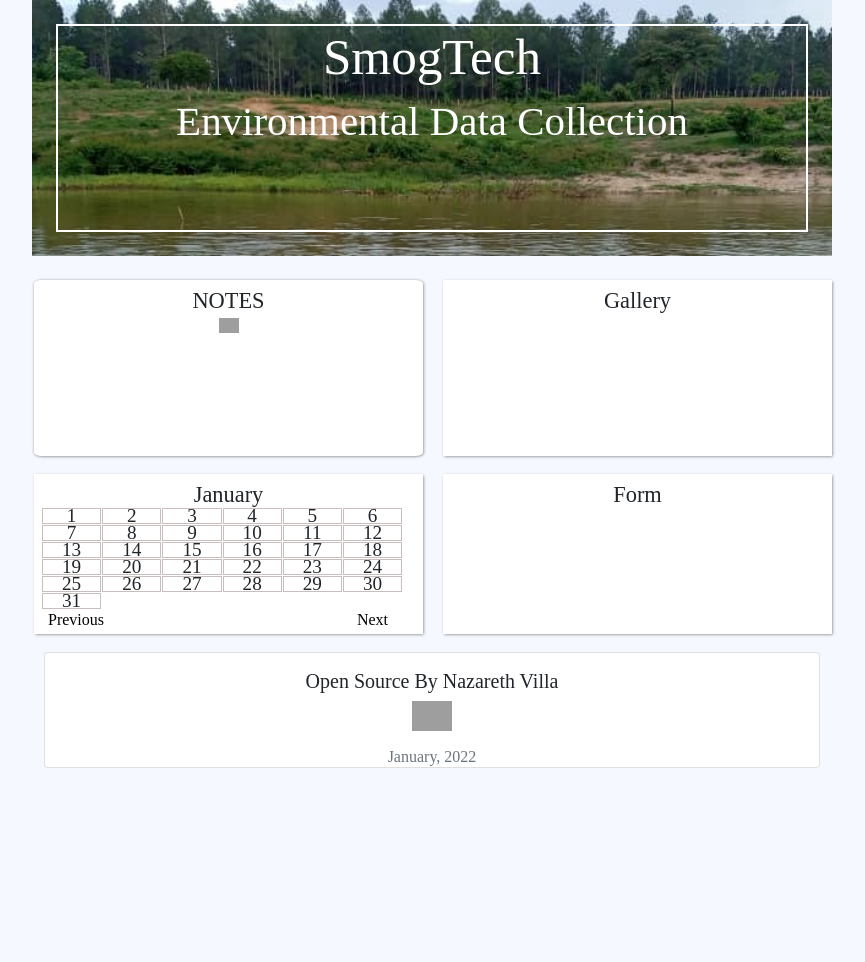
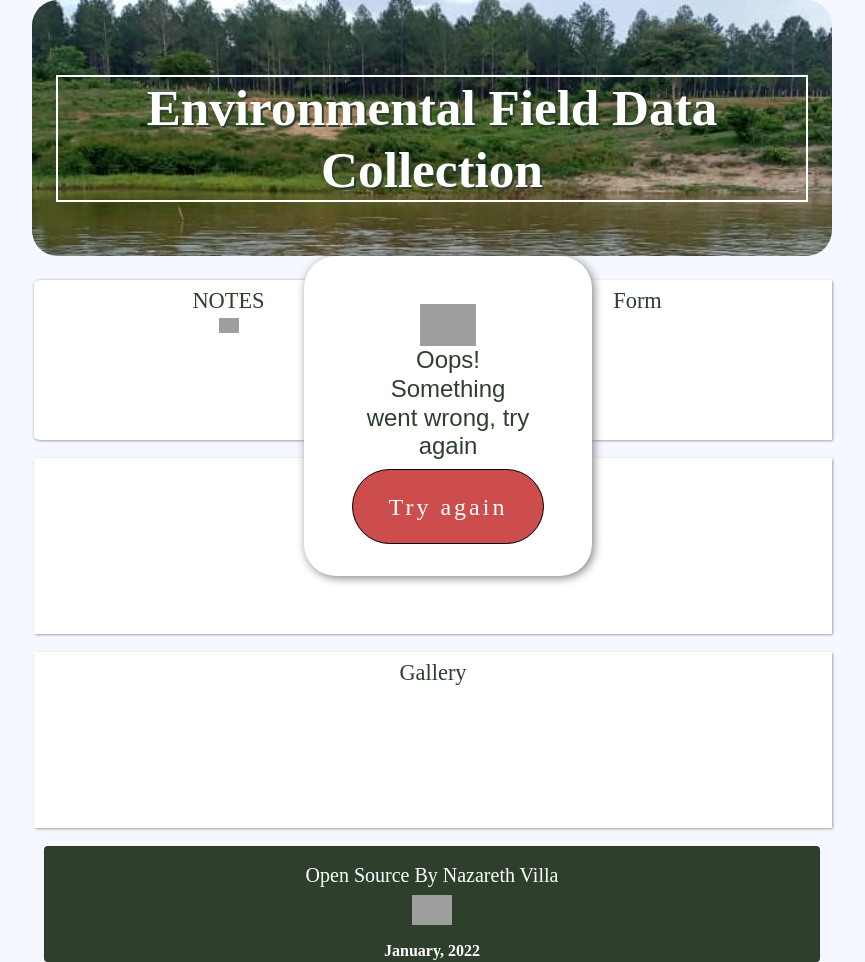
Before and after one commit to nazavilla/EnvironmentalFieldDataCollector, a plain HTML site: page VerdeApp.html in a window 1280 px wide. Shown: the whole page, without its empty margins (208-1073 px from the left). Before the commit the page ends 800 px from the top, so only its background shows below. Drawn offline with nearby package versions, Linux system fonts and the light colour scheme; grey boxes are pictures that could not be loaded; a web font is replaced by a local one.

Commit message:
added ERROR/SUCCESS popUp

```diff
--- a/VerdeApp.css
+++ b/VerdeApp.css
@@ -5,6 +5,7 @@ body {
   font-family: "Playfair Display";
   line-height: 1.25;
   transition: font-size 0.25s ease;
+  color: #2e402c;
 }
 
 #TITLE {
@@ -14,68 +15,16 @@ body {
   background-size: cover;
   height: 10em;
   background-position: bottom;
-  font-weight: bold;
+  border-radius: 1em;
 }
 
 #TITLE h4 {
   border: 2px solid white;
   width: 18em;
-  margin: 0 auto;
+  margin: 1em auto;
   font-size: 2em;
-}
-
-#Subtitle {
-  font-size: 0.8em;
-}
-
-#month {
-  font: 1.4em serif;
-}
-
-#container2 {
-  display: grid;
-  grid-template-columns: repeat(6, 3.7em);
-  grid-auto-rows: 1em;
-  grid-gap: 1px;
-}
-
-.date {
-  display: flex;
-  flex-direction: column;
-  text-align: center;
-  font-family: serif;
-  align-items: center;
-  justify-content: center;
-  font-size: 1.2em;
-  border: 0.1px solid rgb(201, 189, 189);
-}
-
-.buttons {
-  display: flex;
-  flex-direction: row;
-  justify-content: space-between;
-  width: 22em;
-}
-button {
-  background-color: Transparent;
-  background-repeat: no-repeat;
-  border: none;
-  cursor: pointer;
-  overflow: hidden;
-  outline: none;
-  font-family: serif;
-  font-size: 1em;
-}
-
-button:hover {
-  border: 1px solid;
-  border-radius: 5px;
-}
-
-.date:hover {
-  border: none;
-  font-size: 1em;
-  font-weight: bold;
+  font-weight: bolder;
+  text-shadow: 2px 2px #2e402c;
 }
 
 #showcase {
@@ -99,26 +48,26 @@ button:hover {
 #popUp_superMain {
   background-color: white;
   display: none;
-  bottom: 7em;
+  bottom: 3em;
   position: absolute;
   z-index: 2;
   margin-left: 8em;
-  height: 33em;
-  width: 30em;
+  height: 35em;
+  width: 42em;
   left: 17em;
 }
 
 #popUPBackground {
   display: none;
   background: rgba(0, 0, 0, 0.6);
-  bottom: 42em;
+  bottom: 30em;
   backdrop-filter: blur(12px);
   z-index: 1;
   position: relative;
   width: 87em;
   margin-left: -21em;
-  height: 43em;
-  margin-bottom: -51em;
+  height: 42em;
+  margin-bottom: -60em;
 }
 
 @media (max-width: 800px) {
@@ -144,12 +93,17 @@ button:hover {
 #myNotesTitle {
   font: 1.4em serif;
 }
-#Calendar {
+#recentCitiesAdded {
   box-shadow: 0.5px 0.5px 3px gray;
   background-color: white;
   width: 87px;
-  margin: 0px 18px 18px 2px;
-  height: 10em;
+  margin: 0px 0px 18px 2px;
+  height: 11em;
+  display: block;
+}
+
+#listtitle {
+  font: 1.4em serif;
 }
 
 #Gallery {
@@ -159,6 +113,7 @@ button:hover {
   margin: 0px 0px 18px 2px;
   height: 11em;
   cursor: pointer;
+  display: block;
 }
 #mydatatitle {
   font: 1.4em serif;
@@ -182,3 +137,77 @@ button:hover {
   width: 18em;
   text-align: center;
 }
+
+.card {
+  background-color: #2e402c;
+  color: white;
+}
+
+#currentdate {
+  font-weight: bolder;
+  color: white;
+}
+
+/* ERROR SUCESS POP UP*/
+
+.successCard {
+  display: none;
+  position: absolute;
+  z-index: 1;
+  top: 15em;
+  right: 30em;
+  text-align: center;
+  background-color: white;
+  margin: 1em auto;
+  width: 18em;
+  border-radius: 2em;
+  padding: 3em;
+  height: 20em;
+  box-shadow: 2px 2px 10px grey;
+}
+
+.errorCard {
+  display: block;
+  position: absolute;
+  z-index: 1;
+  top: 15em;
+  right: 30em;
+  text-align: center;
+  background-color: white;
+  margin: 1em auto;
+  width: 18em;
+  border-radius: 2em;
+  padding: 3em;
+  height: 20em;
+  box-shadow: 2px 2px 10px grey;
+}
+
+.errorCard img,
+.successCard img {
+  width: 5em;
+}
+
+h1 {
+  font-size: 1.5em;
+  font-family: "IBM Plex Sans Thai Looped", sans-serif;
+}
+
+.bttnsuccess {
+  background-color: #32ba7c;
+  color: white;
+  border: 1px solid white;
+  padding: 0.9em;
+  border-radius: 2em;
+  font-size: 1.5em;
+  letter-spacing: 3px;
+}
+
+.bttnerror {
+  background-color: #cd4c4c;
+  color: white;
+  border: 1px solid black;
+  padding: 0.9em;
+  border-radius: 2em;
+  font-size: 1.5em;
+  letter-spacing: 3px;
+}
--- a/VerdeApp.html
+++ b/VerdeApp.html
@@ -6,6 +6,10 @@
     <meta name="viewport" content="width=device-width, initial-scale=1.0">
     <link href="https://cdn.jsdelivr.net/npm/bootstrap@5.1.3/dist/css/bootstrap.min.css" rel="stylesheet"
         integrity="sha384-1BmE4kWBq78iYhFldvKuhfTAU6auU8tT94WrHftjDbrCEXSU1oBoqyl2QvZ6jIW3" crossorigin="anonymous">
+        <link rel="preconnect" href="https://fonts.googleapis.com">
+        <link rel="preconnect" href="https://fonts.gstatic.com" crossorigin>
+        <link href="https://fonts.googleapis.com/css2?family=IBM+Plex+Sans+Thai+Looped:wght@200&display=swap" rel="stylesheet">
+
     <link rel="stylesheet" href="VerdeApp.css" >
     <title>SmogTech</title>
 </head>
@@ -14,43 +18,48 @@
     <div class="container">
         <div id="showcase lol">
         <div id="TITLE" class="row p-4 mb-4 text-white text-center" >
-            <h4> SmogTech <br> <span id="Subtitle"> Environmental Data Collection </span></h4>
+            <h4><span id="Subtitle">Environmental Field Data Collection</span></h4>
         </div>
         <div id="Notes" class="row">
-            <div class="notas col p-2 text-dark text-center" >
+            <div class="notas col p-2 text-center" >
                 <div id="myNotesTitle">NOTES</div>
                 <img src="https://cdn-icons-png.flaticon.com/512/768/768818.png" style="width: 20px;">
             </div>
-
-            <div id="Gallery" class="col p-2 text-dark text-center">
-                <div id="mydatatitle">Gallery</div>
-            </div>
-        </div>
-
-        <div class="row">
-
-            <!--CALENDAR-->
-            <div id="Calendar" class="col p-2 text-center">
-                <div id="month">January</div>
-                <div id="container2"></div>
-                <div class="buttons">
-                    <button type="button" id='previous'>
-                        Previous</button>
-                    <button type="button" id='next'>Next</button>
-                </div>
-
-                <!--MODIFY THE CALENDAR SINCE IT SHOWS WRONG WEEKDAY-->
-            </div>
-
-
                     <!--FORM-->
             <div onclick="myFunction()" id="Form" onclick="myFunction()" class="col p-2 text-center ">
                 <div id="formTitle">Form</div>
             </div>
+
+        </div>
+
+        <div class="row">
+            <div id="recentCitiesAdded" class="col p-2 text-center">
+                <div id="listtitle">Cities Added List</div>
+            </div>
+        </div>
+        <div class="row">
+            <div id="Gallery" class="col p-2 text-center">
+                <div id="mydatatitle">Gallery</div>
             </div>
 
 
-            <!--///////////////////////////// POP UP ////////////////////////////////////////////////-->
+        </div>
+            <!--EROOR/SUCCESS POP UP -->
+
+               <div onclick="done()" id="successCard" class="row successCard">
+                    <img src='https://cdn-icons-png.flaticon.com/512/190/190411.png'>
+                    <h1>Your request was submitted successfully</h1>
+                    <button class="bttnsuccess">Done</button>
+                </div>
+
+                <div onclick="tryAgaing()" id="tryagaing" class="row errorCard">
+                    <img src='https://cdn-icons-png.flaticon.com/512/1810/1810747.png'>
+                    <h1>Oops! Something went wrong, try again </h1>
+                    <button class="bttnerror">Try again</button>
+                </div>
+
+
+            <!-- FORM POP UP -->
         <div id="popUPBackground">
         <div id="popUp_superMain" class="card p-2 text-dark bg-opacity-25 popUp_superMain">
                 <!--CITY NAME INPUT-->
@@ -126,6 +135,9 @@
             <!--Save Butttons-->
                 <button onclick="save()" type="button" id="save" class="btn btn-outline-secondary btn-lg position-absolute bottom-0  start-50 translate-middle-x mb-4">Save</button>
 
+        </div>
+
+
 
                 <!--    1       SEARCH HOW TO CONNECT TO A DATABASE-->
 
@@ -135,13 +147,12 @@
                         table tags:
                             table, thead, tbody, tfooter, tr, td, th, span or scopes to define columns and rows and style it with css, etc
                 -->
-
+                <!--
+                    Add a search bar to look up onto de cities already saved
+                -->
                 <!--    3        MODIFY SIZES WHEN WEB PAGE SIZE IS SMALLER NOTE: with bootstraps it already has it-->
 
 
-
-
-        </div>
             </div>
 
             <div class="card text-center">
@@ -149,7 +160,7 @@
                     <h5 class="card-title">Open Source By Nazareth Villa</h5>
                     <a href="https://github.com/nazavilla"><img src="https://cdn-icons-png.flaticon.com/512/1051/1051326.png" style="width: 40px;"></a>
                 </div>
-            <div id="date" class=" text-muted">
+                <div id="currentdate">
                     January, 2022
                 </div>
             </div>
--- a/VerdeApp.js
+++ b/VerdeApp.js
@@ -1,66 +1,5 @@
 
     //USER MUST BE ABLE TO UPLOAD PHOTO
-
-//CALENDAR //CALENDAR //CALENDAR //CALENDAR //CALENDAR //CALENDAR //CALENDAR //CALENDAR //CALENDAR //CALENDAR //CALENDAR //CALENDAR //CALENDAR
-
-const calendarElement = document.querySelector('#container2');
-const monthElement = document.querySelector('#month');
-const nextBtn = document.querySelector('#next');
-const prevBtn = document.querySelector('#previous');
-const months = ['January','February','March','April','May','June','July','August','September','October','November','December'];
-const days = ['Sun.','Mon.','Tue.','Wed.','Thu.','Fri.','Sat.'];
-const monthDays = [31,28,31,30,31,30,31,31,30,31,30,31];
-const year=2020;
-let currentMonthNumber = 0;
-
-nextBtn.addEventListener('click',() => {
-    if(currentMonthNumber<11) {
-        currentMonthNumber+=1;
-        depopulateCalendar();
-        populateCalendar(currentMonthNumber);
-    }
-});
-
-prevBtn.addEventListener('click', () => {
-    if(currentMonthNumber>0) {
-        currentMonthNumber-=1;
-        depopulateCalendar();
-        populateCalendar(currentMonthNumber);
-    }
-});
-
-function determineDay(date) {
-    const d = new Date(months[currentMonthNumber]+' '+date+','+year);
-    return days[d.getDay()];
-}
-
-function getDateElement(date) {
-    let ele = document.createElement('div');
-    ele.id = date;
-    ele.classList.add('date');
-    ele.addEventListener("mouseover", ($event) => {
-        ele.textContent=determineDay(ele.id);
-    });
-    ele.addEventListener('mouseleave',($event)=>{
-        ele.textContent=ele.id;
-    });
-    ele.textContent = date;
-    return ele;
-}
-
-function populateCalendar(monthNumber) {
-    monthElement.textContent= months[monthNumber];
-    for(let i=1;i<=monthDays[monthNumber];i++) {
-        calendarElement.appendChild(getDateElement(i));
-    }
-}
-
-function depopulateCalendar() {
-    calendarElement.innerHTML='';
-}
-
-populateCalendar(currentMonthNumber);
-
 
 
 
@@ -69,13 +8,15 @@ populateCalendar(currentMonthNumber);
 function myFunction(){
     var popUp_superMain = document.querySelector("#popUp_superMain");
     var popUp_superMain2 = document.querySelector("#popUPBackground");
-
+    var galleryhide = document.querySelector("#Gallery");
+    var citiesListHide = document.querySelector("#recentCitiesAdded");
 
   if (popUp_superMain.style.display === "none") {
 
     popUp_superMain2.style.display = "block";
     popUp_superMain.style.display = "block";
-
+    galleryhide.style.display = "none";
+    citiesListHide.style.display = "none";
 
   } else {
     popUp_superMain.style.display = "none";
@@ -88,18 +29,36 @@ function myFunction(){
 ///Save Button NOT CONNECTED TO A DATABASE
 
 function save(){
-        var popUp_superMain = document.querySelector("#popUp_superMain");
+    var popUp_superMain = document.querySelector("#popUp_superMain");
     var popUp_superMain2 = document.querySelector("#popUPBackground");
-
+    var galleryhide = document.querySelector("#Gallery");
+    var citiesListHide = document.querySelector("#recentCitiesAdded");
+    var success = document.querySelector("#successCard");
 
   if (popUp_superMain.style.display === "block") {
 
     popUp_superMain2.style.display = "none";
     popUp_superMain.style.display = "none";
-
+    galleryhide.style.display = "block";
+    citiesListHide.style.display = "block";
+    success.style.display = "block";
 
   } else {
     popUp_superMain.style.display = "block";
   }
 
 }
+
+
+function done(){
+       var success = document.querySelector("#successCard");
+           success.style.display = "none";
+
+}
+
+
+function tryAgaing(){
+    var tryagain = document.querySelector("#tryagaing");
+        tryagain.style.display = "none";
+
+}
```
Lines whose indentation alone changed are shown as unchanged.
